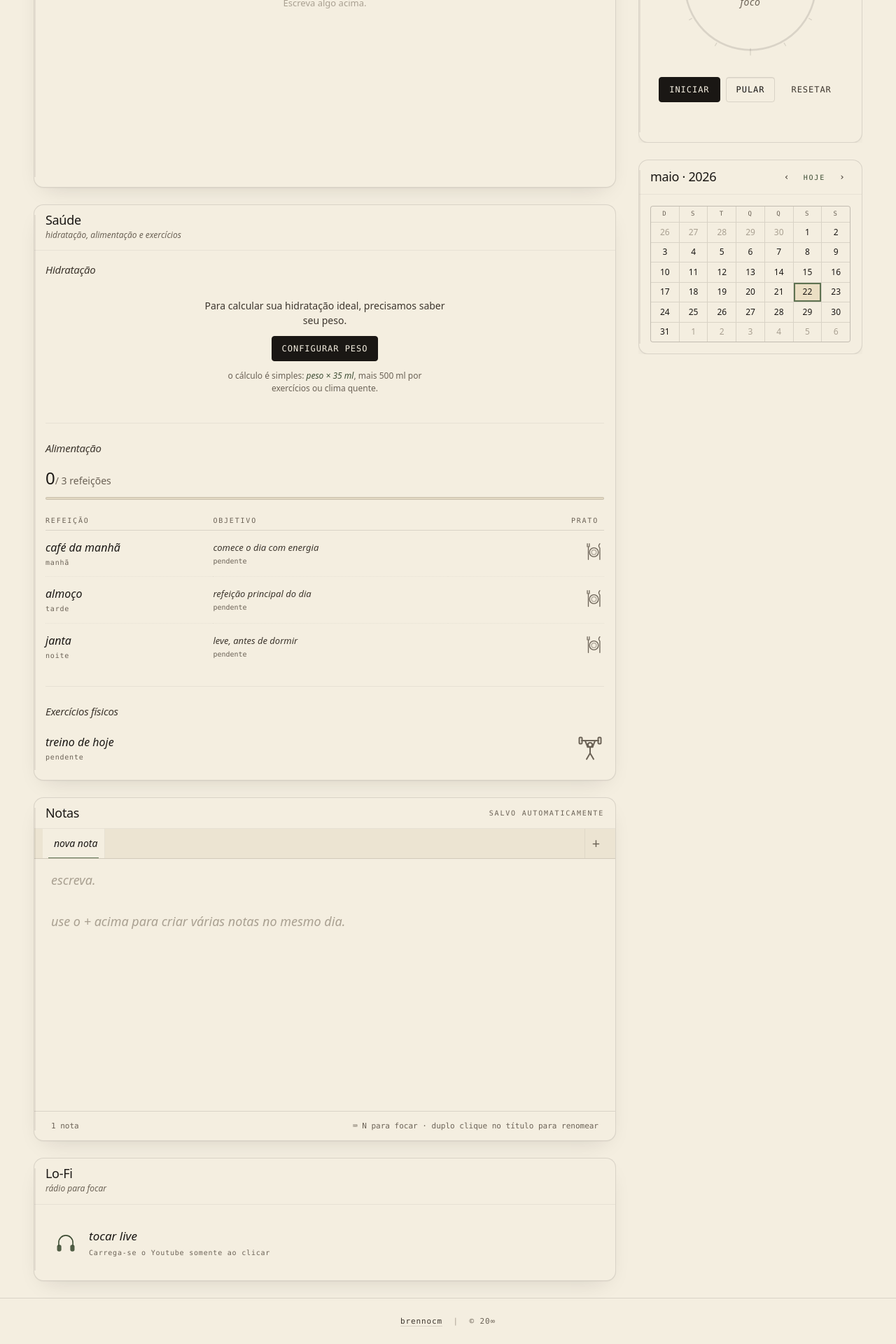
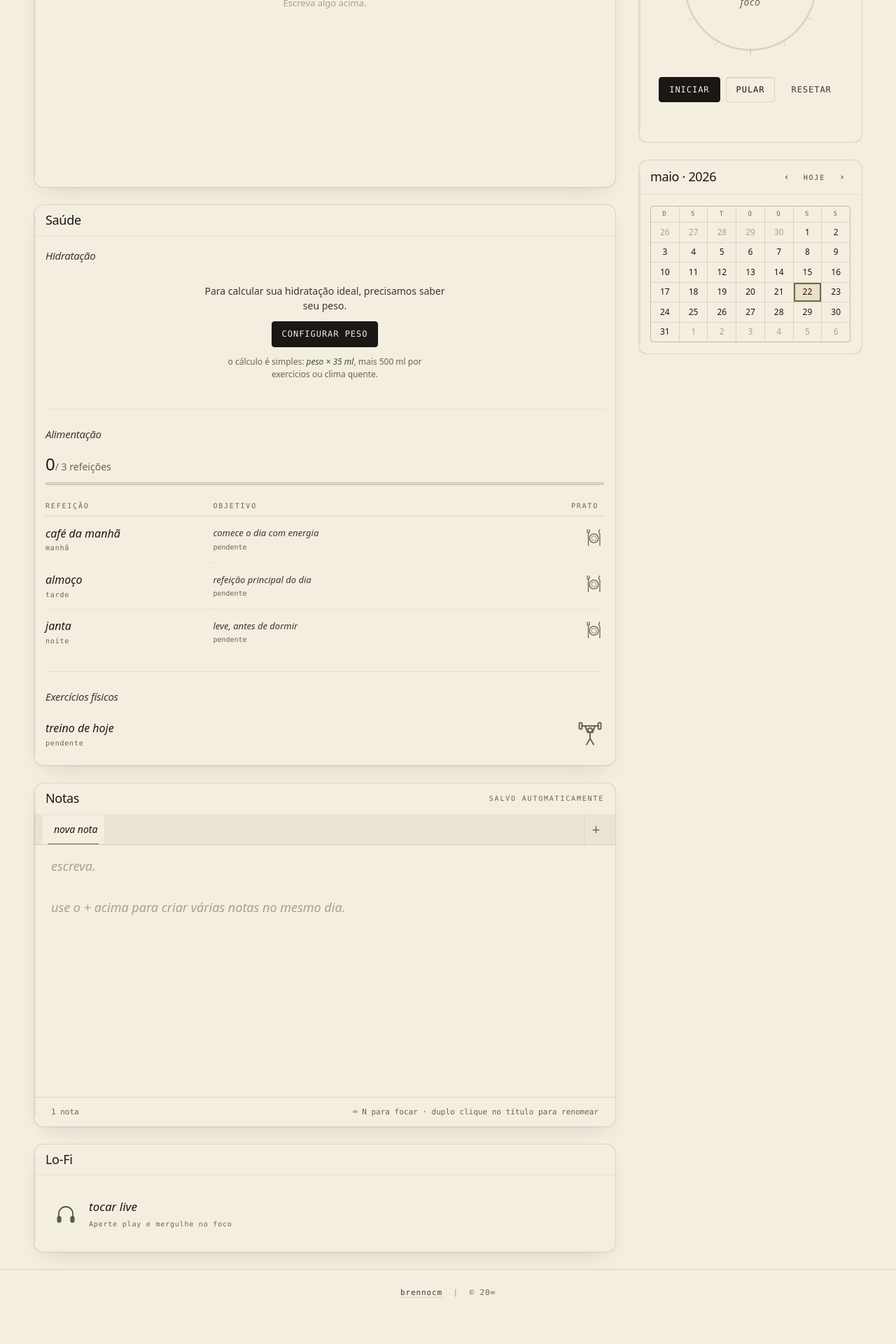
Before and after one commit to no-distraction/no-distraction.github.io, a Svelte app: page / in a window 1280 px wide. Shown: the part 294-2214 px from the top of the page at 70% size. After the commit the page ends 2173 px from the top, so only its background shows below. Built offline with nearby package versions, Linux system fonts and the light colour scheme.

Commit message:
fix bugs

```diff
--- a/src/app/Health.svelte
+++ b/src/app/Health.svelte
@@ -12,7 +12,7 @@
   let { bus }: Props = $props();
 </script>
 
-<Panel title="Saúde" figure="hidratação, alimentação e exercícios">
+<Panel title="Saúde">
   <div class="stack">
     <Water {bus} />
     <Meals {bus} />
--- a/src/modules/lofi/LoFi.svelte
+++ b/src/modules/lofi/LoFi.svelte
@@ -24,7 +24,7 @@
 </script>
 
 <div data-shortcut="lofi">
-<Panel title="Lo-Fi" figure="rádio para focar">
+<Panel title="Lo-Fi">
   {#if !playing}
     <button class="facade" onclick={() => (playing = true)} aria-label="Tocar rádio Lo-Fi — carrega do YouTube só agora">
       <span class="disc" aria-hidden="true">
@@ -38,7 +38,7 @@
       </span>
       <span class="cta">
         <strong>tocar live</strong>
-        <small>Carrega-se o Youtube somente ao clicar</small>
+        <small>Aperte play e mergulhe no foco</small>
       </span>
     </button>
   {:else}
```
Also changed, not shown: image.png (deleted).
